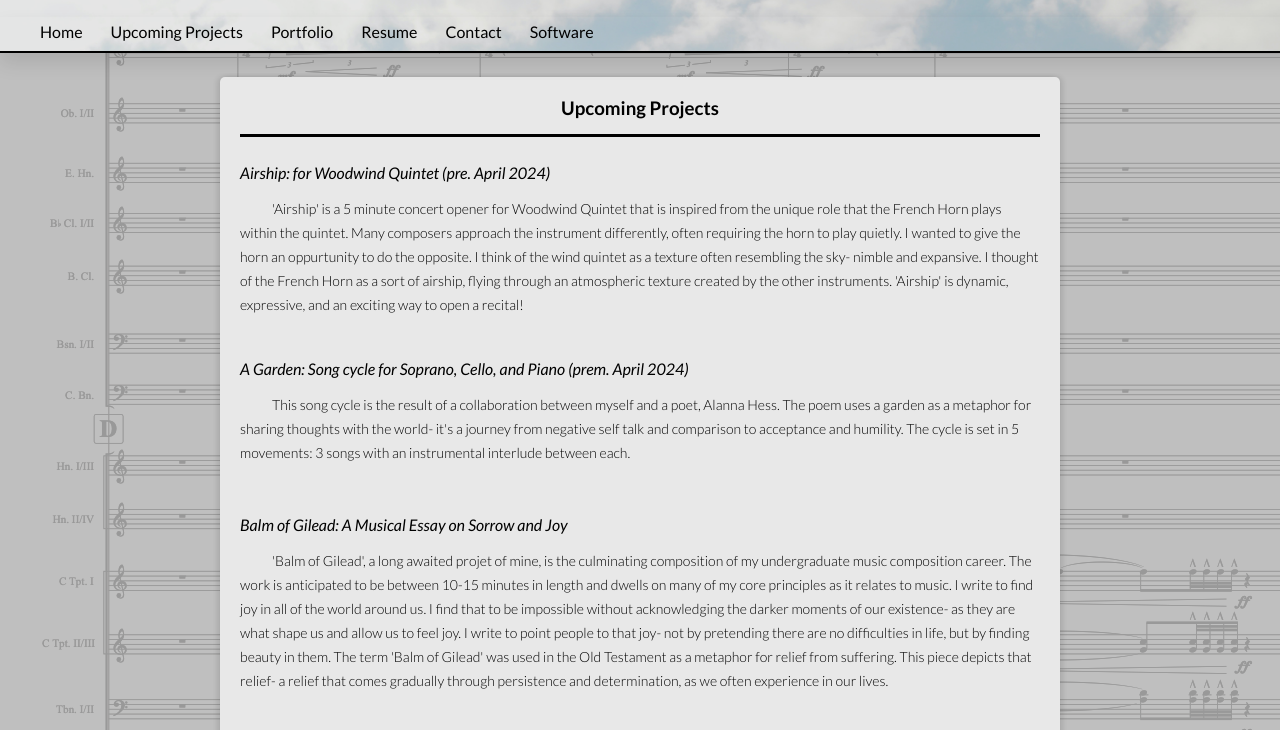
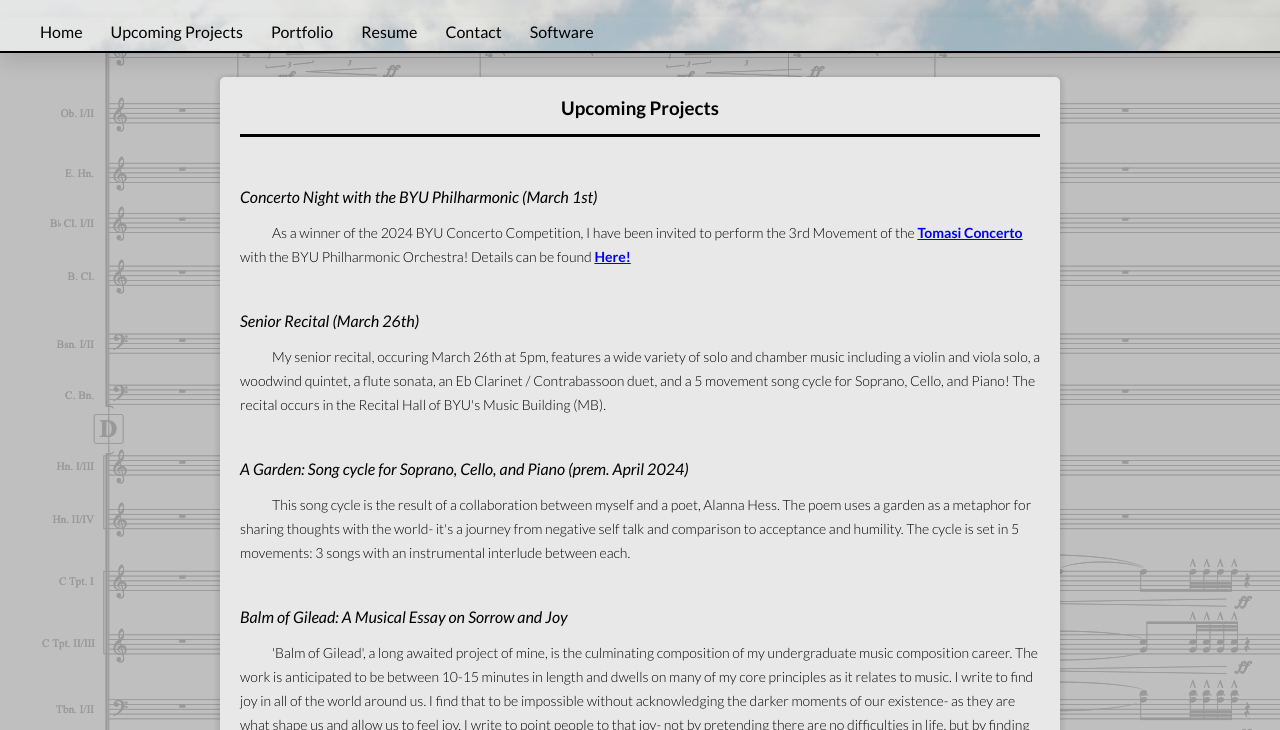
Before and after one commit to Simon-Cheek/Simon-Cheek, a plain HTML site: page projects.html in a window 1280 px wide. Shown: the part 63-793 px from the top of the page. Drawn offline with Linux system fonts and the light colour scheme.

Commit message:
update details

```diff
--- a/projects.html
+++ b/projects.html
@@ -48,23 +48,36 @@
       </h3>
     </div>
 
+    <div class="content">
 
       <div class="data-entry">
         <p class="gen-h">
-        Airship: for Woodwind Quintet (pre. April 2024)
+          Concerto Night with the BYU Philharmonic (March 1st)
         </p>
 
         <p class="gen-text">
-        'Airship' is a 5 minute concert opener for Woodwind Quintet that is inspired from the unique role that the
-        French Horn plays within the quintet.
-        Many composers approach the instrument differently, often requiring the horn to play quietly. I wanted to give
-        the horn an oppurtunity to do the opposite.
-        I think of the wind quintet as a texture often resembling the sky- nimble and expansive. I thought of the French
-        Horn as a sort of airship, flying through an
-        atmospheric texture created by the other instruments. 'Airship' is dynamic, expressive, and an exciting way to
-        open a recital!
+          As a winner of the 2024 BYU Concerto Competition, I have been invited to perform the 3rd Movement of the <a
+            href="https://youtu.be/30CJM2eHRGI?si=FpqlDvSLJht2lwPO"><b>Tomasi Concerto</b></a>
+          with the BYU Philharmonic Orchestra! Details can be found <a
+            href="https://arts.prod.brigham-young.psdops.com/school-of-music/byu-philharmonic-evening-of-concertos-2024-03-01"><b>Here!</b></a>
         </p>
       </div>
+
+
+
+      <div class="data-entry">
+        <p class="gen-h">
+          Senior Recital (March 26th)
+        </p>
+
+        <p class="gen-text">
+          My senior recital, occuring March 26th at 5pm, features a wide variety of solo and chamber music including a
+          violin and viola solo, a woodwind quintet, a flute sonata, an Eb Clarinet /
+          Contrabassoon duet, and a 5 movement song cycle for Soprano, Cello, and Piano! The recital occurs in the
+          Recital Hall of BYU's Music Building (MB).
+        </p>
+      </div>
+
 
 
 
@@ -74,7 +87,8 @@
         </p>
 
         <p class="gen-text">
-        This song cycle is the result of a collaboration between myself and a poet, Alanna Hess. The poem uses a garden
+          This song cycle is the result of a collaboration between myself and a poet, Alanna Hess. The poem uses a
+          garden
           as a metaphor
           for sharing thoughts with the world- it's a journey from negative self talk and comparison to acceptance and
           humility.
@@ -84,15 +98,13 @@
 
 
 
-    <div class="content">
-
       <div class="data-entry">
         <p class="gen-h">
           Balm of Gilead: A Musical Essay on Sorrow and Joy
         </p>
 
         <p class="gen-text">
-          'Balm of Gilead', a long awaited projet of mine, is the culminating composition of my undergraduate music
+          'Balm of Gilead', a long awaited project of mine, is the culminating composition of my undergraduate music
           composition career. The work is
           anticipated to be between 10-15 minutes in length and dwells on many of my core principles as it relates to
           music. I write to find joy in
@@ -105,10 +117,6 @@
           that comes gradually through persistence and determination, as we often experience in our lives.
         </p>
       </div>
-
-
-
-
 
 
 
```
Lines whose indentation alone changed are shown as unchanged.
